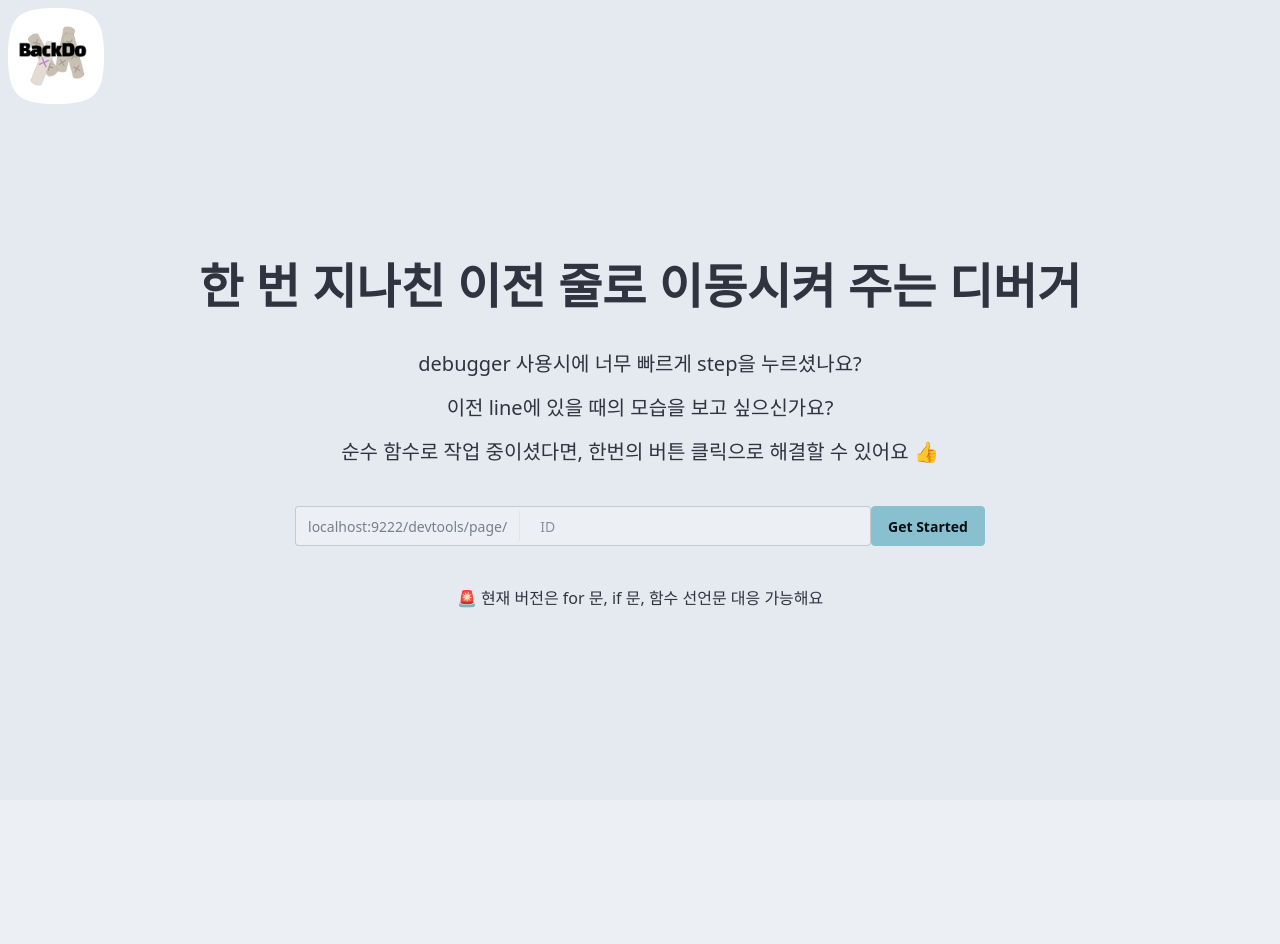
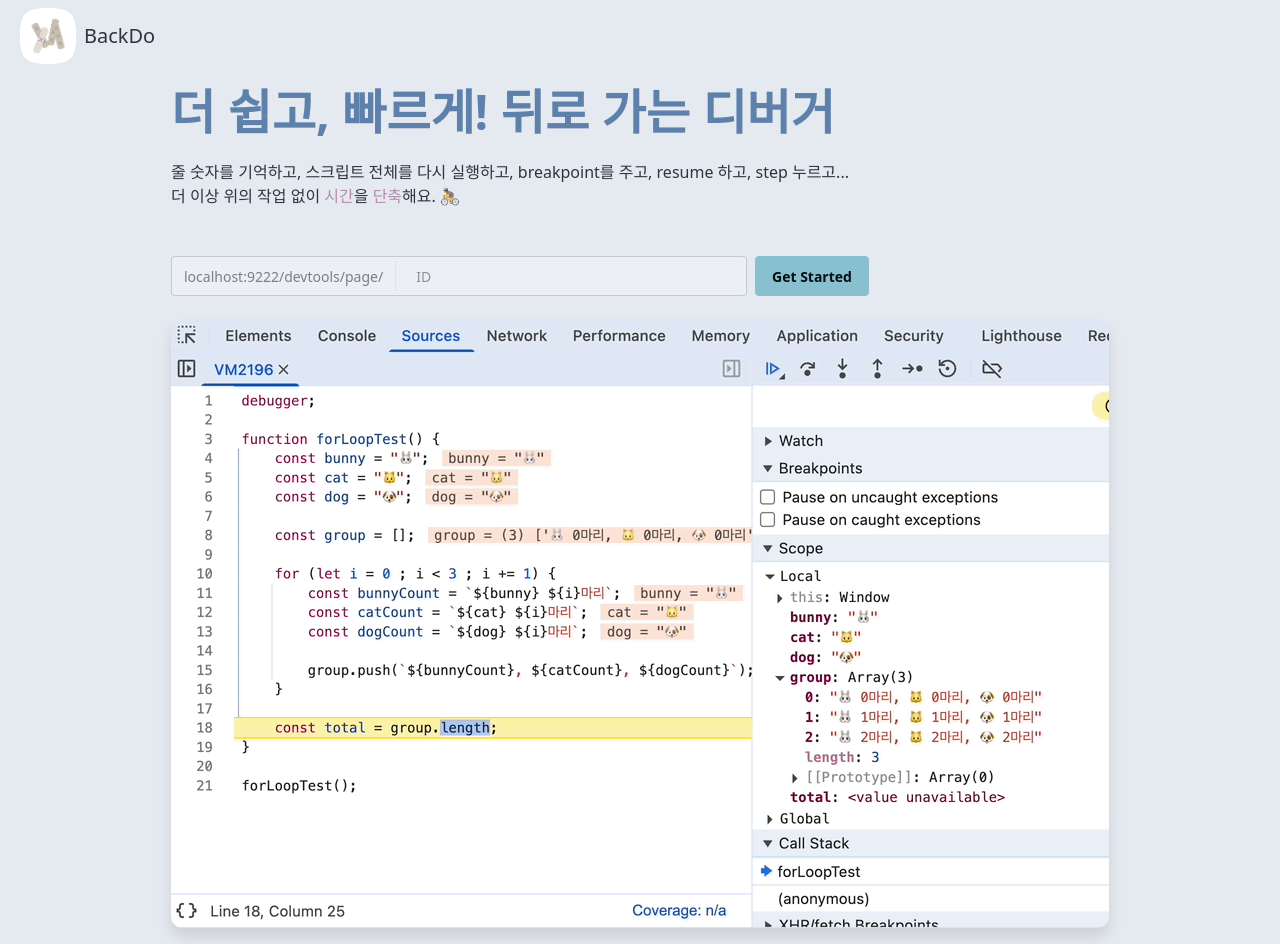
Before and after one commit to hong7ya/backdo-landing, a React (Vite) app: page / in a window 1280 px wide. Before the commit the page ends 800 px from the top, so only its background shows below. Built offline with nearby package versions, Linux system fonts and the light colour scheme.

Commit message:
feat: 이미지 추가 및 스타일 적용

```diff
--- a/src/App.jsx
+++ b/src/App.jsx
@@ -1,37 +1,36 @@
 import WebSocketForm from "./WebSocketForm";
 import logoSrc from "./assets/BackDo.png";
+import playSampleSrc from "./assets/playSample.gif";
 
 function App() {
   return (
     <>
-      <header className="h-28 bg-base-200">
+      <header className="h-[72px] bg-base-200 px-3 py-1 flex items-center">
         <img
-          className="mask mask-squircle w-24 m-2 drop-shadow-lg"
+          className="mask mask-squircle w-14 m-2 drop-shadow-lg"
           src={logoSrc}
         />
+        <span className="text-xl">BackDo</span>
       </header>
       <main>
         <section>
-          <div className="hero bg-base-200 min-h-[calc(100vh-112px)]">
-            <div className="hero-content text-center">
-              <div className="max-w-4xl">
-                <h1 className="text-5xl font-bold">
-                  한 번 지나친 이전 줄로 이동시켜 주는 디버거
+          <div className="hero bg-base-200 min-h-[calc(100vh-72px)]">
+            <div className="hero-content lg:flex-row-reverse">
+              <div>
+                <h1 className="text-5xl font-bold text-primary">
+                  더 쉽고, 빠르게! 뒤로 가는 디버거
                 </h1>
-                <div className="py-10 text-xl flex flex-col gap-4">
-                  <p>debugger 사용시에 너무 빠르게 step을 누르셨나요?</p>
-                  <p>이전 line에 있을 때의 모습을 보고 싶으신가요?</p>
-                  <p>
-                    순수 함수로 작업 중이셨다면, 한번의 버튼 클릭으로 해결할 수
-                    있어요 👍
-                  </p>
+                <p className="py-6">
+                  줄 숫자를 기억하고, 스크립트 전체를 다시 실행하고, breakpoint를 주고, resume 하고, step 누르고...
+                  <br />
+                  더 이상 위의 작업 없이 <span className="text-info">시간</span>을 <span className="text-info">단축</span>해요. 🚴
+                </p>
+                <div className="py-6">
+                  <WebSocketForm />
                 </div>
                 <div>
-                  <WebSocketForm />
+                  <img className="rounded-xl drop-shadow-xl h-full" src={playSampleSrc}/>
                 </div>
-                <p className="py-10">
-                  🚨 현재 버전은 for 문, if 문, 함수 선언문 대응 가능해요
-                </p>
               </div>
             </div>
           </div>
--- a/src/WebSocketForm.jsx
+++ b/src/WebSocketForm.jsx
@@ -14,7 +14,7 @@ export default function WebSocketForm() {
   }
 
   return (
-    <form onSubmit={(event) => event.preventDefault()}>
+    <form onSubmit={(event) => event.preventDefault()} className="flex flex-row gap-2">
       <label className="input w-xl">
         <span className="label">localhost:9222/devtools/page/</span>
         <input
```
Also changed, not shown: src/assets/BackDo.png, src/assets/playSample.gif (added).
